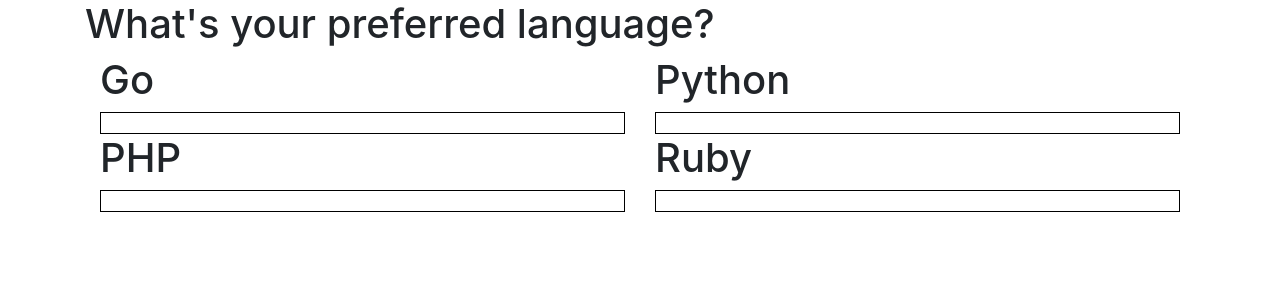
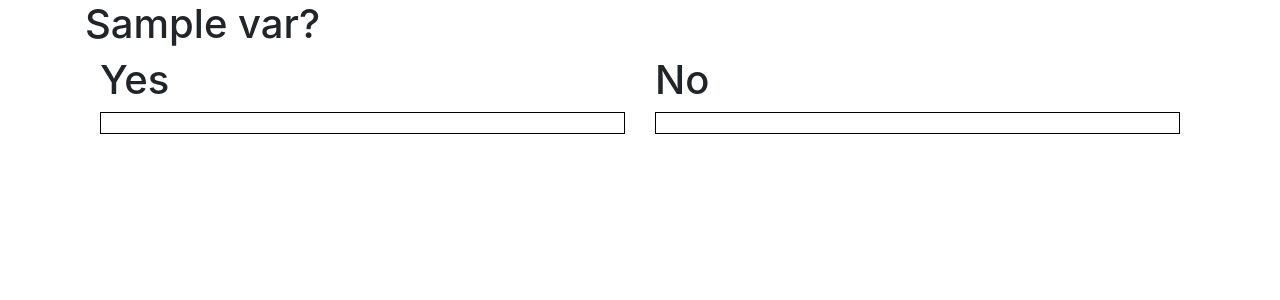
Before and after one commit to colejagdtiger/HtNPollingApp, a Flask app: template templates/index.html in a window 1280 px wide. Shown: the top 300 px of the page. Run offline with Flask 2, Linux system fonts and the light colour scheme; the template is opened without the code that fills it: most values are stand-ins (such as "Sample title", 1, 10 or a date in 2020); some libraries are stand-ins or nearby versions.

Commit message:
initial commit

```diff
--- a/app.py
+++ b/app.py
@@ -15,32 +15,45 @@ app.config['CORS_HEADERS'] = 'Content-Type'
 pusher = Pusher(
 app_id='1139320',
 key='4ac52c799ded4e369788',
-secret=os.getenv("PUSHER_SECRET"),
+secret='SECRET_KEY',
 cluster='us2',
 ssl=True)
 
 database = "./pythonsqlite.db"
 conn = create_connection(database)
 c = conn.cursor()
+hour = 3600
+question = 'Hello World'
 
 def main():
-    global conn, c
+    global conn, c, question
 
 @app.route('/')
 def index():
-    return render_template('index.html')
+    return render_template('index.html', var=question)
 
-@app.route('/admin')
+@app.route('/admin', methods=['POST'])
 def admin():
+    # if (request.methods
+    question = request.form.get('textbox')
+    print(question)
     return render_template('admin.html')
 
 @app.route('/vote', methods=['POST'])
 def vote():
     data = simplejson.loads(request.data)
-    update_item(c, [data['member']])
-    output = select_all_items(c, [data['member']])
+    v = request.cookies.get('vote', '0')
+    print(v)
+    if (v != data['member']):
+        if (v != ''):
+            update_item(c, -1, v)
+        update_item(c, 1, data['member'])
+    output = select_all_items(c, data['member'])
     pusher.trigger(u'poll', u'vote', output)
-    return request.data
+    responce = make_response("")
+    responce.set_cookie('vote', data['member'], 3600)
+    return responce
+
 
 if __name__ == '__main__':
     main()
--- /dev/null
+++ b/static/app.js
@@ -0,0 +1,37 @@
+
+var pollMembers = document.querySelectorAll('.poll-member')
+var members = ['Go', 'Python', 'PHP', 'Ruby']
+
+// Sets up click events for all the cards on the DOM
+pollMembers.forEach((pollMember, index) => {
+  pollMember.addEventListener('click', (event) => {
+    handlePoll(members[index])
+  }, true)
+})
+
+// Sends a POST request to the server using axios
+var handlePoll = function(member) {
+  axios.post('http://localhost:5000/vote', {member}).then((r) => console.log(r))
+}
+
+// Configure Pusher instance
+const pusher = new Pusher('4ac52c799ded4e369788', {
+  cluster: 'us2',
+  encrypted: true
+});
+
+// Subscribe to poll trigger
+var channel = pusher.subscribe('poll');
+
+// Listen to vote event
+channel.bind('vote', function(data) {
+  for (i = 0; i < (data.length - 1); i++) {
+    var total = data[0].votes + data[1].votes + data[2].votes + data[3].votes
+    document.getElementById(data[i].name).style.width = calculatePercentage(total, data[i].votes)
+    document.getElementById(data[i].name).style.background = "#388e3c"
+  }
+});
+
+let calculatePercentage = function(total, amount) {
+  return (amount / total) * 100 + "%"
+}
--- a/templates/admin.html
+++ b/templates/admin.html
@@ -19,5 +19,10 @@
       <script src="https://js.pusher.com/4.0/pusher.min.js"></script>
       <script src="https://cdnjs.cloudflare.com/ajax/libs/canvasjs/1.7.0/canvasjs.js"></script>
       <script src="{{ url_for('static', filename='admin.js') }}" defer></script>
+
+      <form method="POST">
+        <textarea name="textbox"></textarea>
+        <button type="submit" name="submit">Submit</button>
+      </form>
     </body>
     </html>
--- a/templates/homepage.html
+++ b/templates/homepage.html
@@ -1,7 +1,7 @@
 <html>
 	<head>
 		<title> Hack The North 2020++ </title>
-		<link rel="stylesheet" type="text/css" href="style.css" />
+		<link rel="stylesheet" type="text/css" href="/style/homepage.css" />
 	</head>
 	<body>
 		<div id = "layout">
--- a/templates/index.html
+++ b/templates/index.html
@@ -22,40 +22,22 @@
     <body>
       <div class="main">
         <div class="container">
-          <h1>What's your preferred language?</h1>
+          <h1>{{ var }}?</h1>
           <div class="col-md-12">
             <div class="row">
               <div class="col-md-6">
-                <div class="poll-member Go">
-                  <h1>Go&nbsp;&nbsp;</h1>
+                <div class="poll-member Yes">
+                  <h1>Yes&nbsp;&nbsp;</h1>
                   <div class="percentageBarParent">
-                  <div class="percentageBar" id="Go"></div>
+                  <div class="percentageBar" id="Yes"></div>
                 </div>
                 </div>
               </div>
               <div class="col-md-6">
-                <div class="poll-member ">
-                  <h1>Python&nbsp;&nbsp;</h1>
+                <div class="poll-member No">
+                  <h1>No&nbsp;&nbsp;</h1>
                   <div class="percentageBarParent">
-                  <div class="percentageBar" id="Python"></div>
-                  </div>
-                </div>
-              </div>
-            </div>
-            <div class="row">
-              <div class="col-md-6">
-                <div class="poll-member PHP">
-                  <h1>PHP&nbsp;&nbsp;</h1>
-                  <div class="percentageBarParent">
-                  <div class="percentageBar" id="PHP"></div>
-                  </div>
-                </div>
-              </div>
-              <div class="col-md-6">
-                <div class="poll-member Ruby">
-                  <h1>Ruby&nbsp;&nbsp;</h1>
-                  <div class="percentageBarParent">
-                  <div class="percentageBar" id="Ruby"></div>
+                  <div class="percentageBar" id="No"></div>
                   </div>
                 </div>
               </div>
```
Also changed, not shown: database.py (+18 -16 lines), static/admin.js (added, +48 -0 lines).
